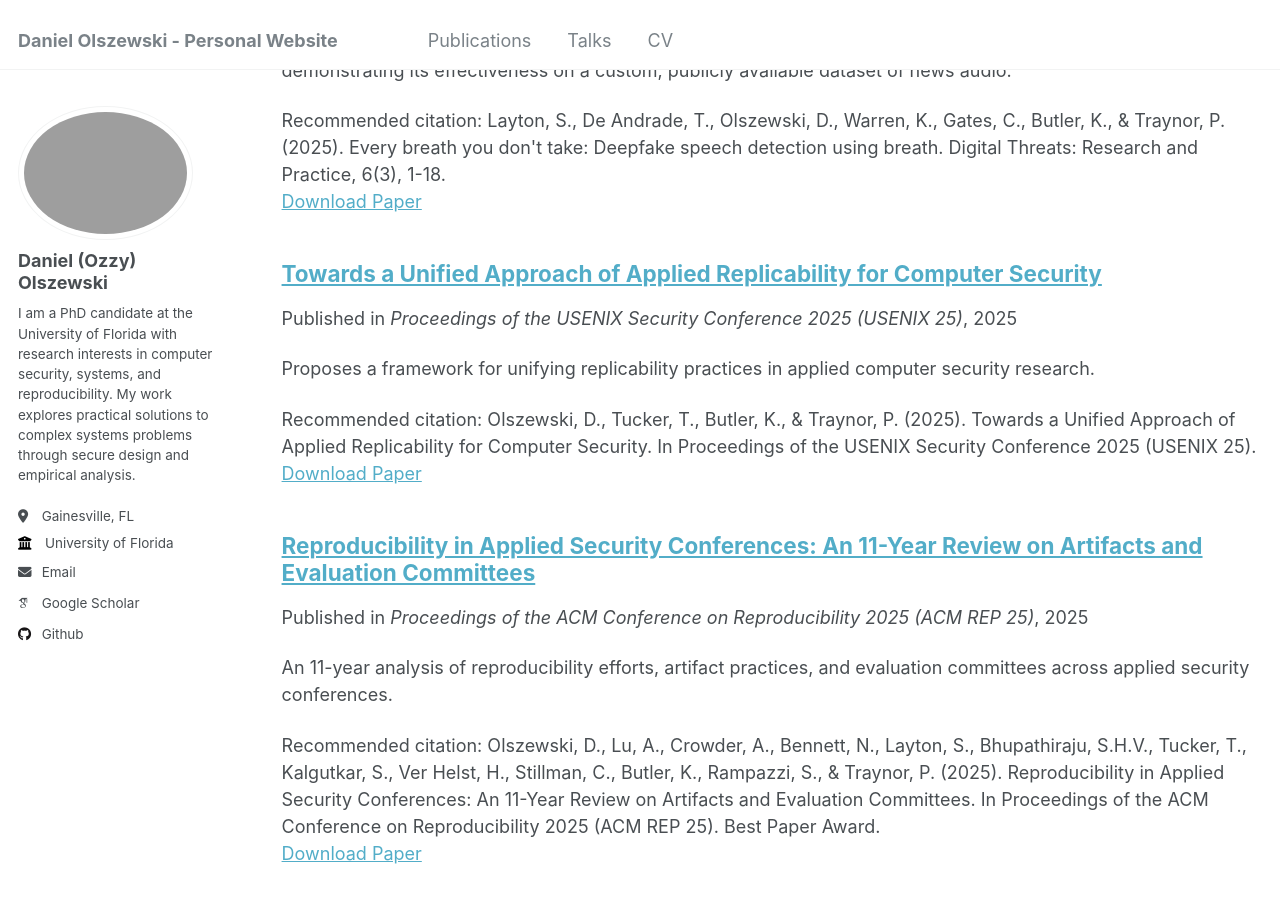
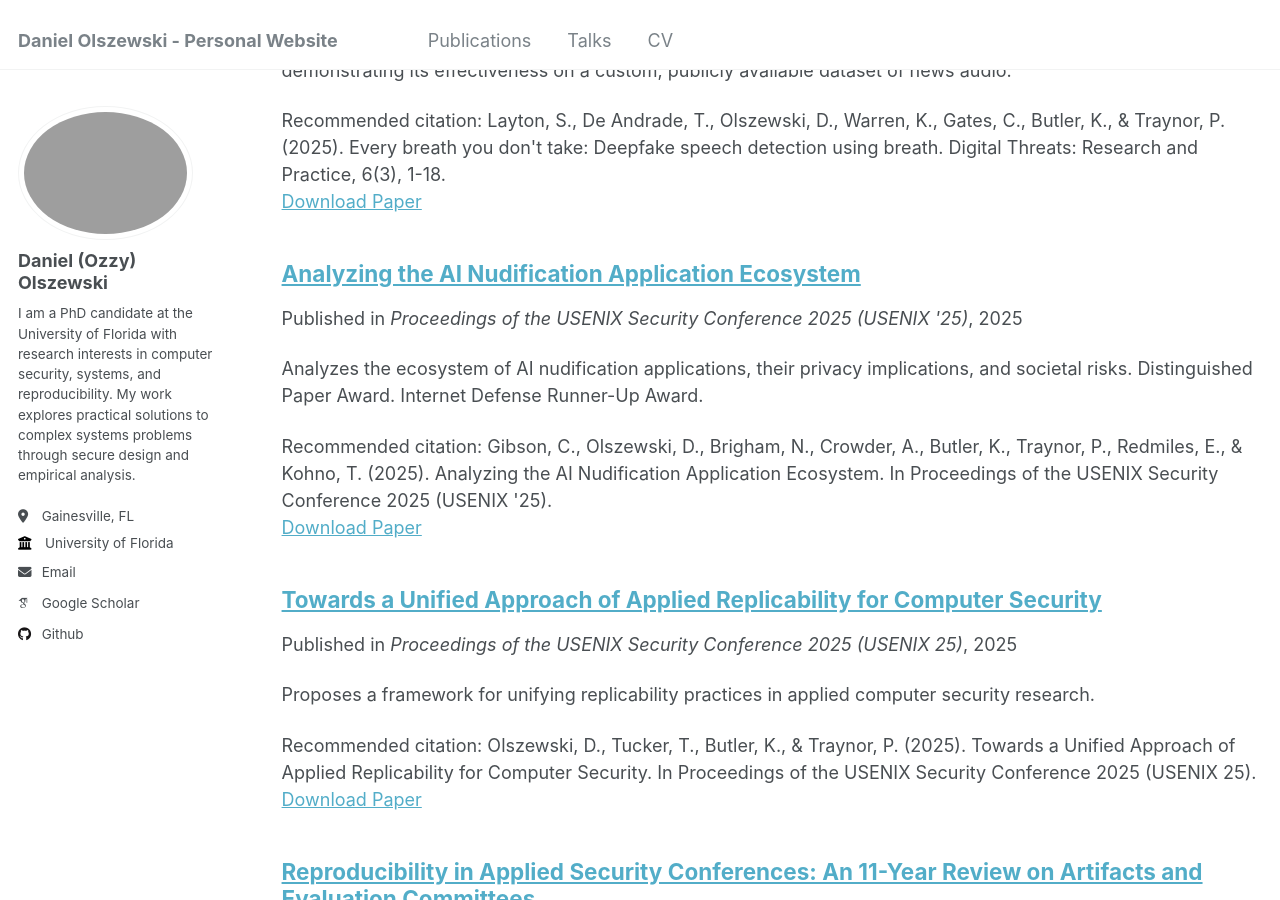
Before and after one commit to dolszewskiMT/dolszewskiMT.github.io, a Jekyll site: the page built from _pages/publications.html, in a window 1280 px wide and 900 px high, scrolled down 377 px. Built offline with Jekyll 4.4.1, drawn with Linux system fonts in a browser that asks for light colours; some web fonts are replaced; a file with an impossible date is left out; part of the change alters nothing that is shown.

Commit message:
Update sneaci.md

```diff
--- a/_publications/sneaci.md
+++ b/_publications/sneaci.md
@@ -2,9 +2,9 @@
 title: "Analyzing the AI Nudification Application Ecosystem"
 collection: publications
 category: manuscripts
-permalink: /publication/ai-nudification
+permalink: /publication/sneaci
 excerpt: "Analyzes the ecosystem of AI nudification applications, their privacy implications, and societal risks. Distinguished Paper Award. Internet Defense Runner-Up Award."
-date: 2025
+date: 2025-08-15
 venue: "Proceedings of the USENIX Security Conference 2025 (USENIX '25)"
 paperurl: "https://dolszewskimt.github.io/files/gibson_usenix25.pdf"
 citation: "Gibson, C., Olszewski, D., Brigham, N., Crowder, A., Butler, K., Traynor, P., Redmiles, E., & Kohno, T. (2025). Analyzing the AI Nudification Application Ecosystem. In Proceedings of the USENIX Security Conference 2025 (USENIX '25). "
```
